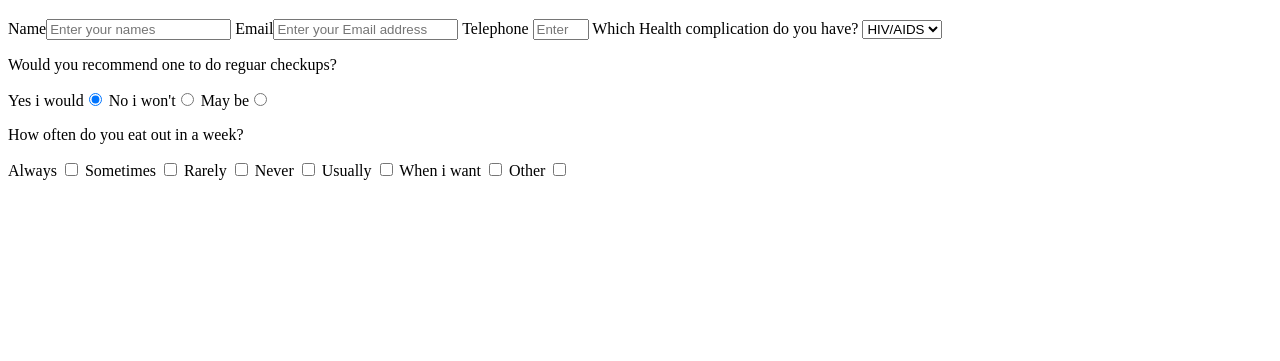
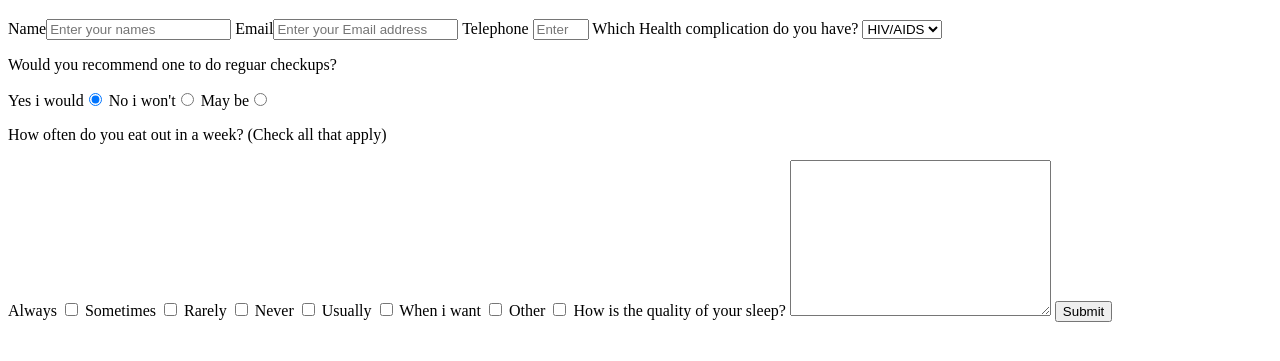
Before and after one commit to kakanyero/freecodecamp, a plain HTML site: page index.html in a window 1280 px wide. Shown: the part 61-422 px from the top of the page. Drawn offline with Linux system fonts and the light colour scheme.

```diff
--- a/index.html
+++ b/index.html
@@ -3,6 +3,7 @@
 <head>
     <meta charset="UTF-8">
     <meta name="viewport" content="width=device-width, initial-scale=1.0">
+    <link rel="stylesheet" href="styles.css">
     <title>Document</title>
 </head>
 <body>
@@ -24,7 +25,8 @@
         <label >No i won't<input type="radio" name="no"></label>
         <label >May be<input type="radio" name="maybe"></label>
 
-        <p>How often do you eat out in a week?</p>
+        <p>How often do you eat out in a week? (Check all that apply)
+            </p>
         <label >Always <input type="checkbox"></label>
         <label >Sometimes <input type="checkbox"></label>
         <label >Rarely <input type="checkbox"></label>
@@ -33,6 +35,11 @@
         <label >When i want <input type="checkbox"></label>
         <label >Other <input type="checkbox"></label>
 
+        <label for="">How is the quality of your sleep?
+            <textarea name="" id="" cols="30" rows="10"></textarea>
+        </label>
+        <button id="Submit">Submit</button>
+
 
     </form>
 </body>
```
